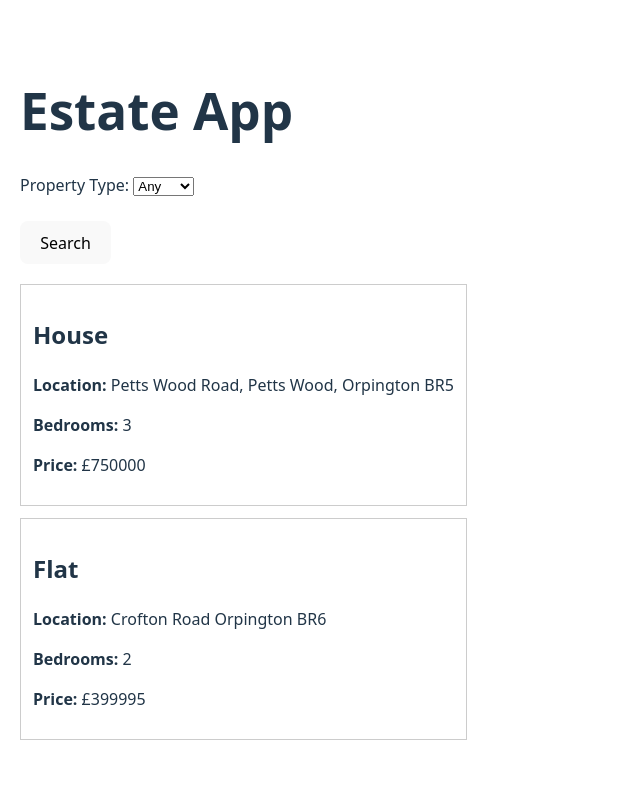
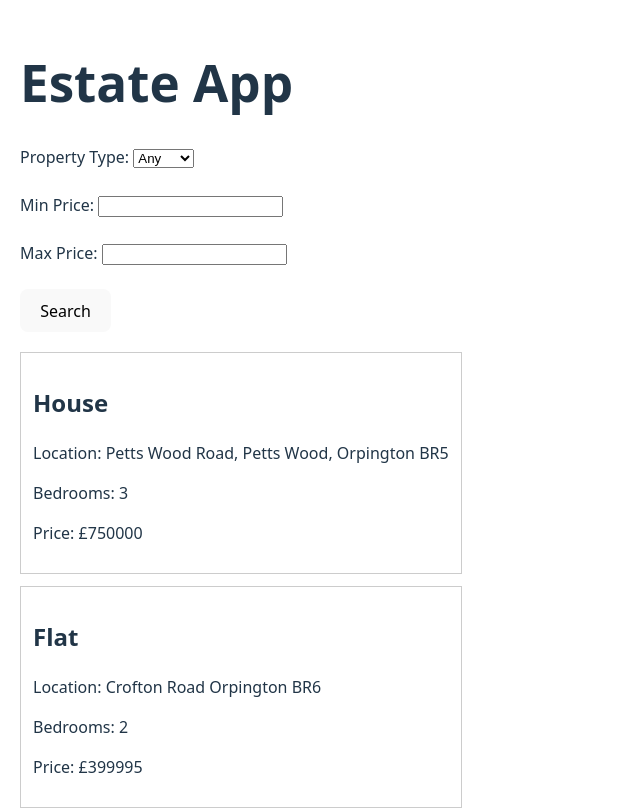
Before and after one commit to SenadhiMandina/Estate-Finder-react-app, a React (Vite) app in the folder coursework-react/: page / in a window 1280 px wide. Shown: the top 812 px of the page, without its empty margins (0-640 px from the left). Built offline with nearby package versions, Linux system fonts and the light colour scheme.

Commit message:
Add price range filter to search
Extended SearchForm with min/max price inputs and added filtering logic in App.jsx

```diff
--- a/coursework-react/src/App.jsx
+++ b/coursework-react/src/App.jsx
@@ -1,6 +1,6 @@
+import { useState } from "react";
 import propertiesData from "./data/properties.json";
 import SearchForm from "./components/SearchForm";
-import { useState } from "react";
 
 function App() {
   const [filteredProperties, setFilteredProperties] = useState(
@@ -16,6 +16,17 @@ function App() {
       );
     }
 
+    if (filters.minPrice) {
+      results = results.filter(
+        (property) => property.price >= Number(filters.minPrice)
+      );
+    }
+
+    if (filters.maxPrice) {
+      results = results.filter(
+        (property) => property.price <= Number(filters.maxPrice)
+      );
+    }
     setFilteredProperties(results);
   }
 
@@ -24,7 +35,6 @@ function App() {
       <h1>Estate App</h1>
 
       <SearchForm onSearch={handleSearch} />
-
       {filteredProperties.map((property) => (
         <div
           key={property.id}
@@ -35,9 +45,9 @@ function App() {
           }}
         >
           <h2>{property.type}</h2>
-          <p><strong>Location:</strong> {property.location}</p>
-          <p><strong>Bedrooms:</strong> {property.bedrooms}</p>
-          <p><strong>Price:</strong> £{property.price}</p>
+          <p>Location: {property.location}</p>
+          <p>Bedrooms: {property.bedrooms}</p>
+          <p>Price: £{property.price}</p>
         </div>
       ))}
     </div>
--- a/coursework-react/src/components/SearchForm.jsx
+++ b/coursework-react/src/components/SearchForm.jsx
@@ -2,10 +2,16 @@ import { useState } from "react";
 
 function SearchForm({ onSearch }) {
   const [type, setType] = useState("");
+  const [minPrice, setMinPrice] = useState("");
+  const [maxPrice, setMaxPrice] = useState("");
 
   function handleSubmit(e) {
     e.preventDefault();
-    onSearch({ type });
+    onSearch({
+      type: type,
+      minPrice: minPrice,
+      maxPrice: maxPrice
+    });
   }
 
   return (
@@ -21,6 +27,28 @@ function SearchForm({ onSearch }) {
 
       <br /><br />
 
+      <label>
+        Min Price:{" "}
+        <input
+          type="number"
+          value={minPrice}
+          onChange={(e) => setMinPrice(e.target.value)}
+        />
+      </label>
+
+      <br /><br />
+
+      <label>
+        Max Price:{" "}
+        <input
+          type="number"
+          value={maxPrice}
+          onChange={(e) => setMaxPrice(e.target.value)}
+        />
+      </label>
+
+      <br /><br />
+
       <button type="submit">Search</button>
     </form>
   );
```
